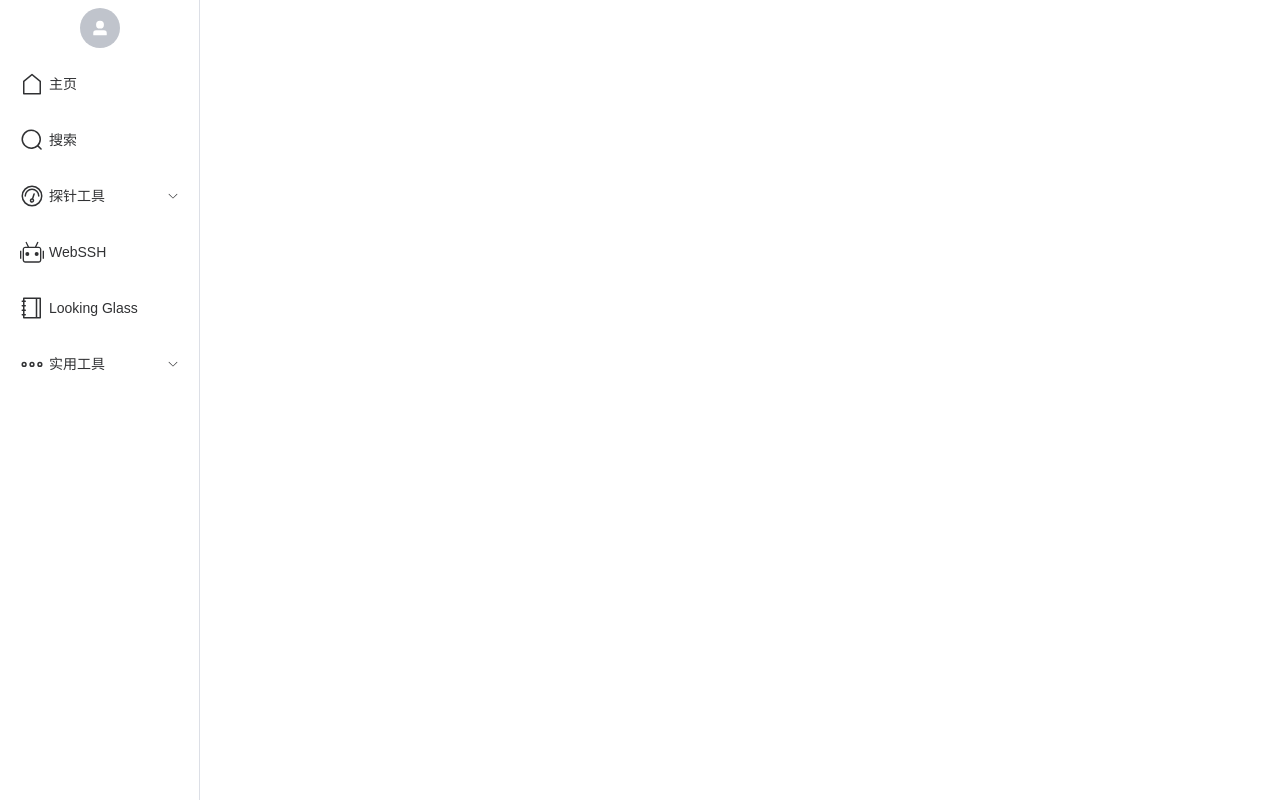
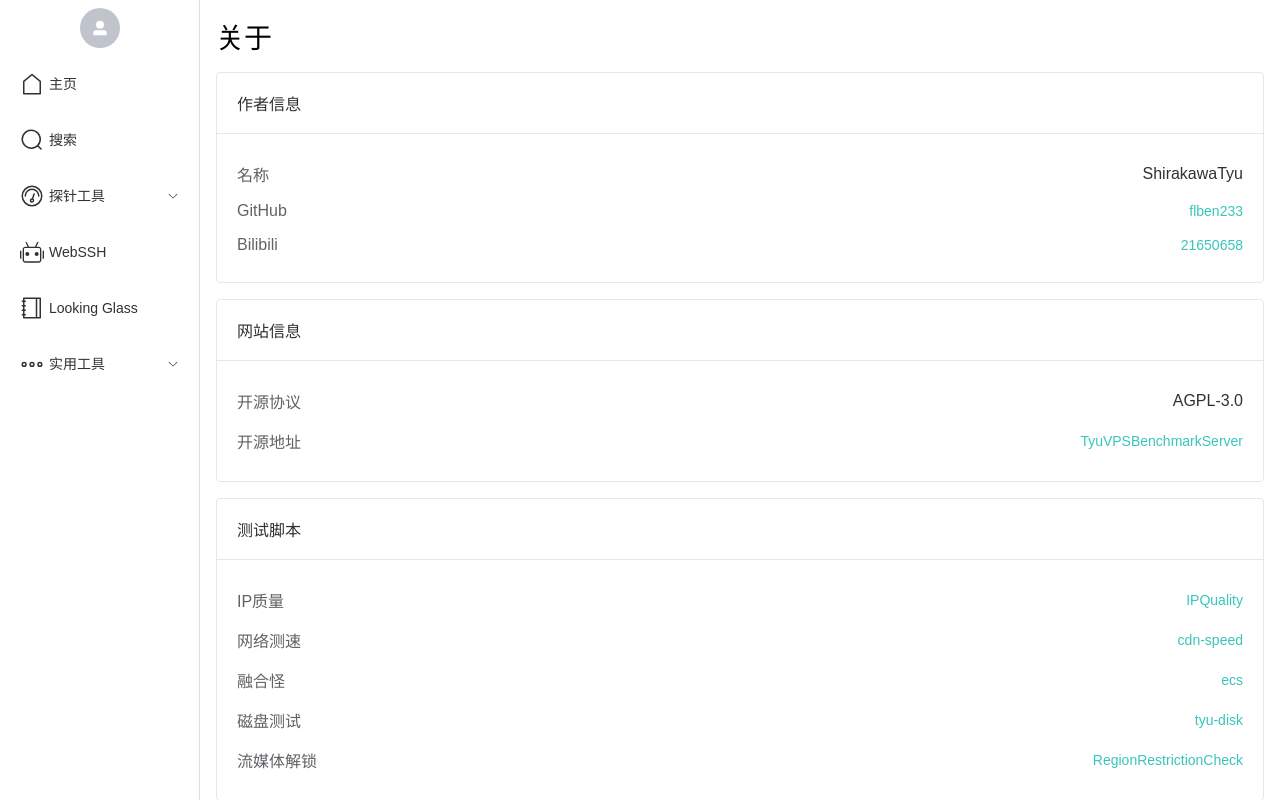
Before and after one commit to flben233/TyuVPSBenchmarkServer, a Nuxt app in the folder web/lolicon-vps/: page /about in a window 1280 px wide. Built offline with nearby package versions, Linux system fonts and the light colour scheme.

Commit message:
feat: 增加关于页面

```diff
--- /dev/null
+++ b/web/lolicon-vps/app/pages/about.vue
@@ -0,0 +1,88 @@
+<script setup>
+useHead({
+  title: '关于 - Lolicon VPS',
+});
+</script>
+
+<template>
+  <div id="about-root">
+    <div id="about-title">关于</div>
+
+    <el-card shadow="never" class="about-section">
+      <template #header>作者信息</template>
+      <div class="info-row">
+        <span class="label">名称</span>
+        <span>ShirakawaTyu</span>
+      </div>
+      <div class="info-row">
+        <span class="label">GitHub</span>
+        <el-link href="https://github.com/flben233" target="_blank" type="primary">flben233</el-link>
+      </div>
+      <div class="info-row">
+        <span class="label">Bilibili</span>
+        <el-link href="https://space.bilibili.com/21650658" target="_blank" type="primary">21650658</el-link>
+      </div>
+    </el-card>
+
+    <el-card shadow="never" class="about-section">
+      <template #header>网站信息</template>
+      <div class="info-row">
+        <span class="label">开源协议</span>
+        <span>AGPL-3.0</span>
+      </div>
+      <div class="info-row">
+        <span class="label">开源地址</span>
+        <el-link href="https://github.com/flben233/TyuVPSBenchmarkServer" target="_blank" type="primary">TyuVPSBenchmarkServer</el-link>
+      </div>
+    </el-card>
+
+    <el-card shadow="never" class="about-section">
+      <template #header>测试脚本</template>
+      <div class="info-row">
+        <span class="label">IP质量</span>
+        <el-link href="https://github.com/xykt/IPQuality" target="_blank" type="primary">IPQuality</el-link>
+      </div>
+      <div class="info-row">
+        <span class="label">网络测速</span>
+        <el-link href="https://github.com/flben233/cdn-speed" target="_blank" type="primary">cdn-speed</el-link>
+      </div>
+      <div class="info-row">
+        <span class="label">融合怪</span>
+        <el-link href="https://github.com/spiritLHLS/ecs" target="_blank" type="primary">ecs</el-link>
+      </div>
+      <div class="info-row">
+        <span class="label">磁盘测试</span>
+        <el-link href="https://github.com/flben233/tyu-disk" target="_blank" type="primary">tyu-disk</el-link>
+      </div>
+      <div class="info-row">
+        <span class="label">流媒体解锁</span>
+        <el-link href="https://github.com/lmc999/RegionRestrictionCheck" target="_blank" type="primary">RegionRestrictionCheck</el-link>
+      </div>
+    </el-card>
+  </div>
+</template>
+
+<style scoped>
+#about-root {
+  padding: 16px;
+  box-sizing: border-box;
+  overflow-x: hidden;
+}
+#about-title {
+  font-size: 28px;
+  font-weight: 300;
+  margin-bottom: 16px;
+}
+.about-section {
+  margin-bottom: 16px;
+}
+.info-row {
+  display: flex;
+  justify-content: space-between;
+  align-items: center;
+  padding: 8px 0;
+}
+.label {
+  color: var(--el-text-color-regular);
+}
+</style>
--- a/web/lolicon-vps/app/pages/index.vue
+++ b/web/lolicon-vps/app/pages/index.vue
@@ -135,6 +135,8 @@ onUnmounted(() => {
               </div>
             </div>
           </ClientOnly>
+          <el-divider />
+          <el-link @click="useRouter().push('/about')" type="primary">关于本站</el-link>
         </Profile>
       </el-col>
     </el-row>
```
